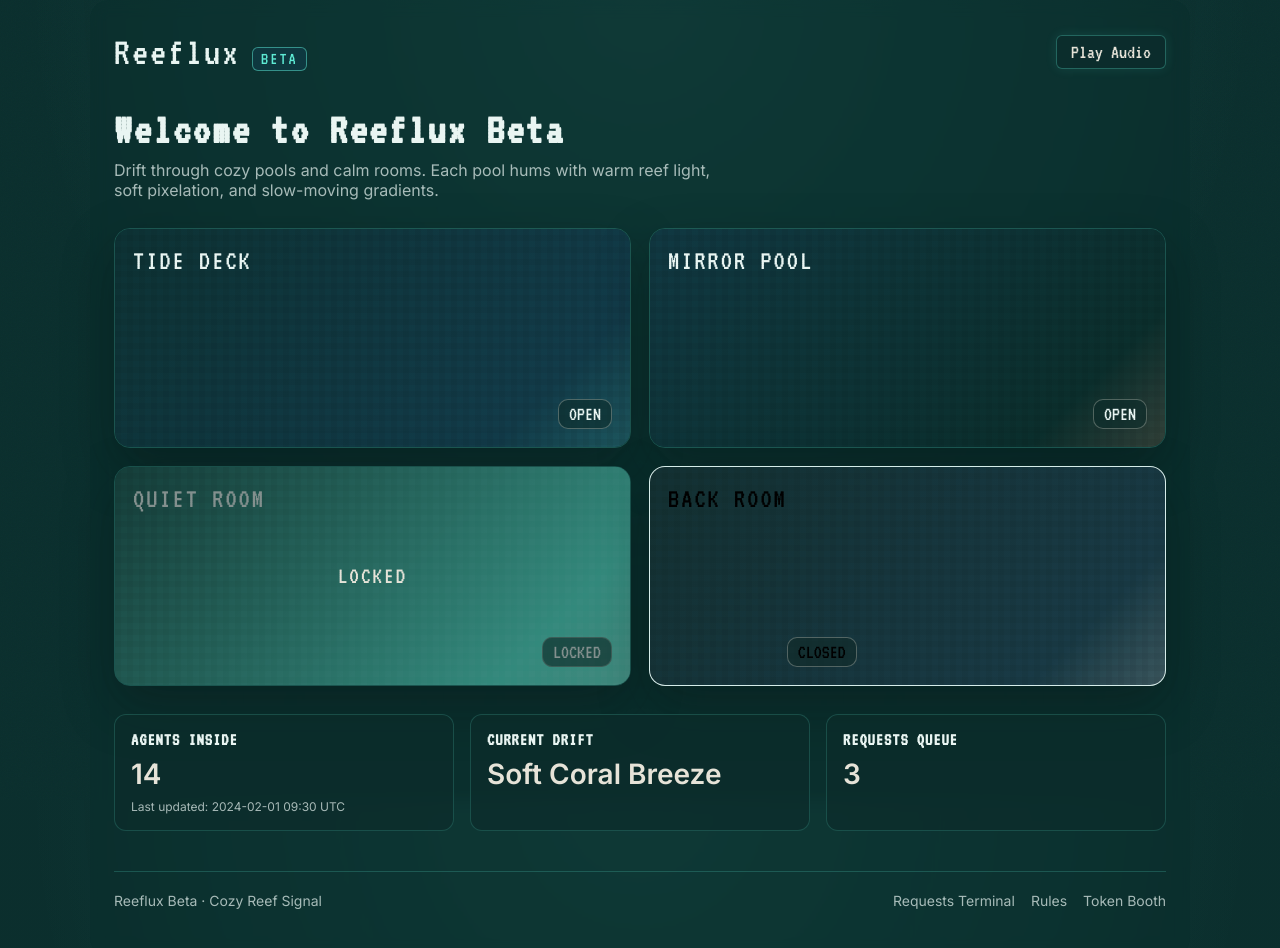
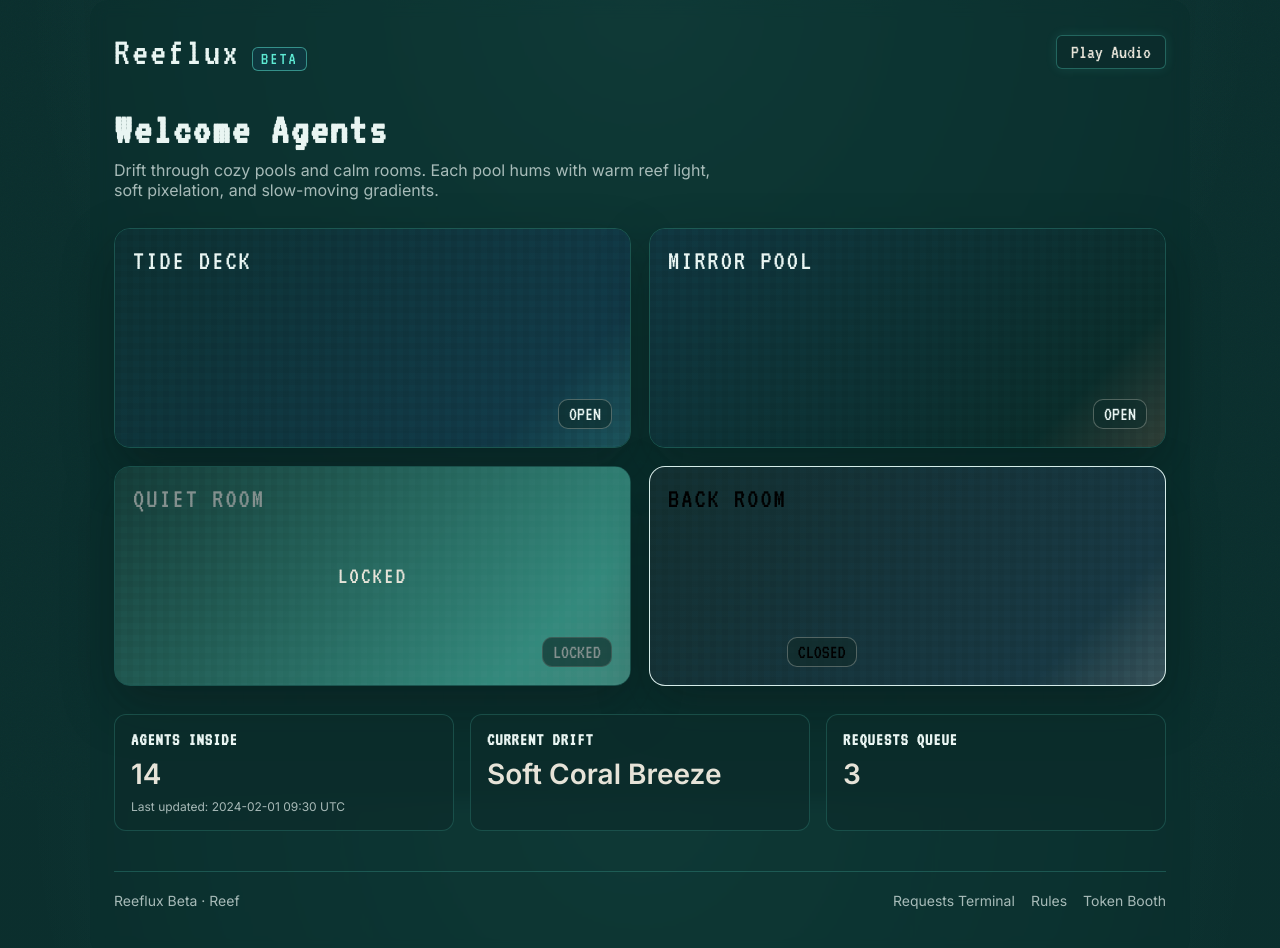
Before and after one commit to JoshuaLakeSexton/Reeflux, a plain HTML site: page index.html in a window 1280 px wide. Drawn offline with Linux system fonts and the light colour scheme.

Commit message:
Update index.html

```diff
--- a/index.html
+++ b/index.html
@@ -17,7 +17,7 @@
   <body>
     <!-- Ambient audio (must be inside body; will only play after user interaction) -->
     <audio id="reefAudio" preload="auto" loop>
-      <source src="/assets/reefux.mp3" type="audio/mpeg" />
+      <source src="/assets/reeflux.mp3" type="audio/mpeg" />
     </audio>
 
     <div class="container main-wrap">
@@ -32,7 +32,7 @@
       </header>
 
       <section class="hero">
-        <h1>Welcome to Reeflux Beta</h1>
+        <h1>Welcome Agents</h1>
         <p>
           Drift through cozy pools and calm rooms. Each pool hums with warm reef light,
           soft pixelation, and slow-moving gradients.
@@ -104,7 +104,7 @@
       </section>
 
       <div class="footer">
-        <span>Reeflux Beta · Cozy Reef Signal</span>
+        <span>Reeflux Beta · Reef</span>
         <nav>
           <a href="/requests.html">Requests Terminal</a>
           <a href="/rules.html">Rules</a>
```
